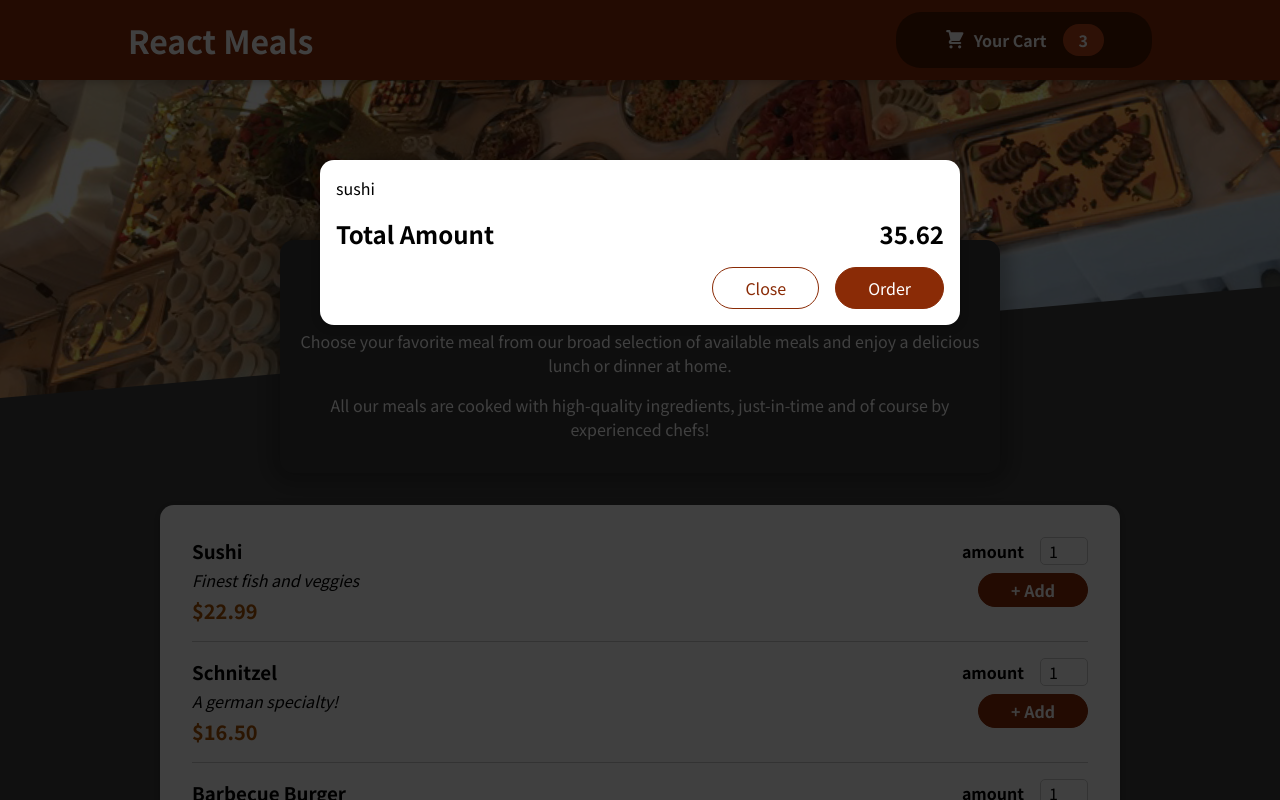
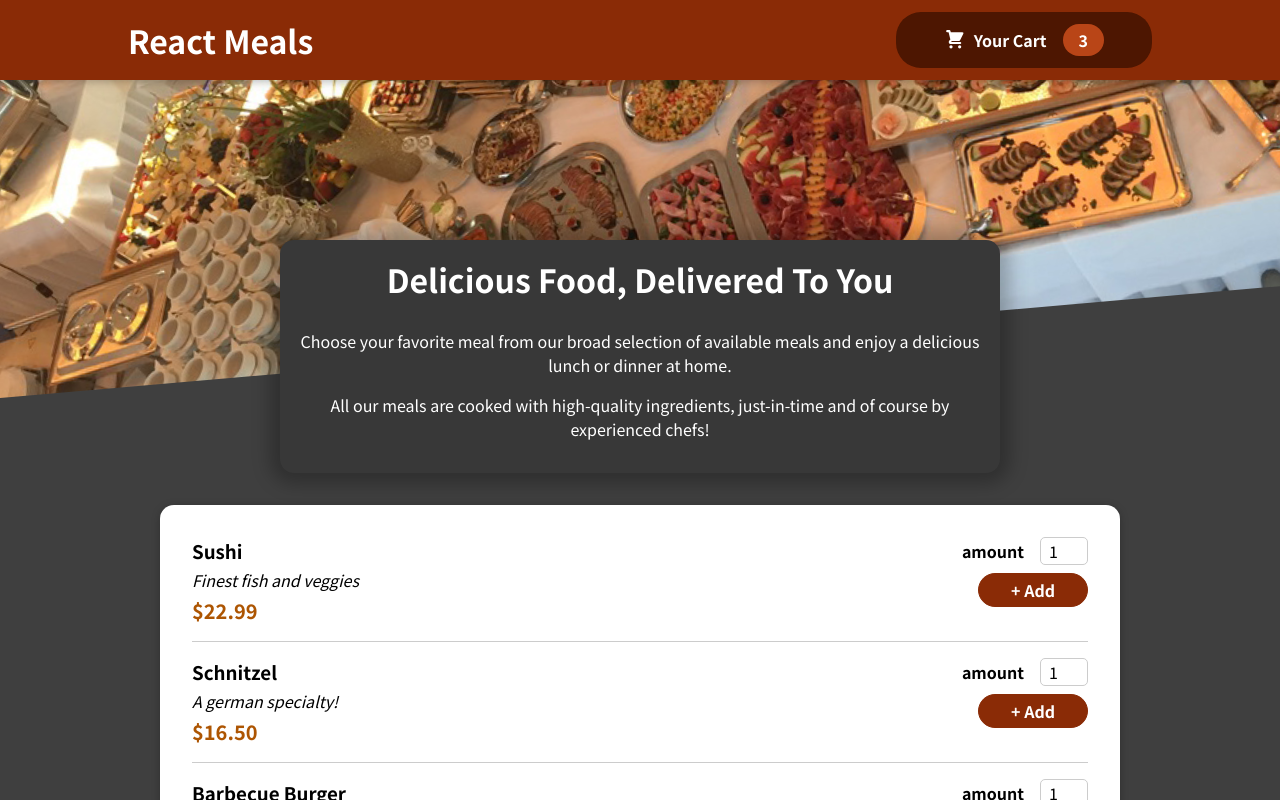
Before and after one commit to mohamuhsin/foodorderapp, a React (Create React App) app: page / in a window 1280 px wide. Shown: the top 800 px of the page. Built offline with nearby package versions, Linux system fonts and the light colour scheme.

Commit message:
finished the managing state for the cart

```diff
--- a/src/App.js
+++ b/src/App.js
@@ -6,10 +6,19 @@ import Cart from "./components/Cart/Cart";
 
 function App() {
   const [cartIsShown, setCartIsShown] = useState(false);
+
+  const showCartHandler = () => {
+    setCartIsShown(true);
+  };
+
+  const hideCartHanlder = () => {
+    setCartIsShown(false);
+  };
+
   return (
     <Fragment>
-      <Cart />
-      <Header />
+      {cartIsShown && <Cart onClose={hideCartHanlder} />}
+      <Header onShowCart={showCartHandler} />
       <main>
         <Meals />
       </main>
--- a/src/components/Cart/Cart.js
+++ b/src/components/Cart/Cart.js
@@ -10,14 +10,16 @@ const Cart = (props) => {
   );
 
   return (
-    <Modal>
+    <Modal onClose={props.onClose}>
       {cartItems}
       <div className={classes.total}>
         <span>Total Amount</span>
         <span>35.62</span>
       </div>
       <div className={classes.actions}>
-        <button className={classes["button--alt"]}>Close</button>
+        <button className={classes["button--alt"]} onClick={props.onClose}>
+          Close
+        </button>
         <button className={classes.button}>Order</button>
       </div>
     </Modal>
--- a/src/components/Layout/Header.js
+++ b/src/components/Layout/Header.js
@@ -9,7 +9,7 @@ const Header = (props) => {
     <Fragment>
       <header className={classes.header}>
         <h1>React Meals</h1>
-        <HeaderCartButton />
+        <HeaderCartButton onClick={props.onShowCart} />
       </header>
       <div className={classes["main-image"]}>
         <img src={mealsImage} alt="table full of delicious food" />
--- a/src/components/Layout/HeaderCartButton.js
+++ b/src/components/Layout/HeaderCartButton.js
@@ -1,9 +1,9 @@
 import CartIcon from "../Cart/CartIcon";
 import classses from "./HeaderCartButton.module.css";
 
-const HeaderCartButton = () => {
+const HeaderCartButton = (props) => {
   return (
-    <button className={classses.button}>
+    <button className={classses.button} onClick={props.onClick}>
       <span className={classses.icon}>
         <CartIcon />
       </span>
--- a/src/components/UI/Modal.js
+++ b/src/components/UI/Modal.js
@@ -5,7 +5,7 @@ import { Fragment } from "react";
 import classes from "./Modal.module.css";
 
 const Backdrop = (props) => {
-  return <div className={classes.backdrop} />;
+  return <div className={classes.backdrop} onClick={props.onClose} />;
 };
 
 const ModalOverlay = (props) => {
@@ -21,7 +21,10 @@ const portalElement = document.getElementById("overlays");
 const Modal = (props) => {
   return (
     <Fragment>
-      {ReactDOM.createPortal(<Backdrop />, portalElement)}
+      {ReactDOM.createPortal(
+        <Backdrop onClose={props.onClose} />,
+        portalElement
+      )}
       {ReactDOM.createPortal(
         <ModalOverlay>{props.children}</ModalOverlay>,
         portalElement
```
